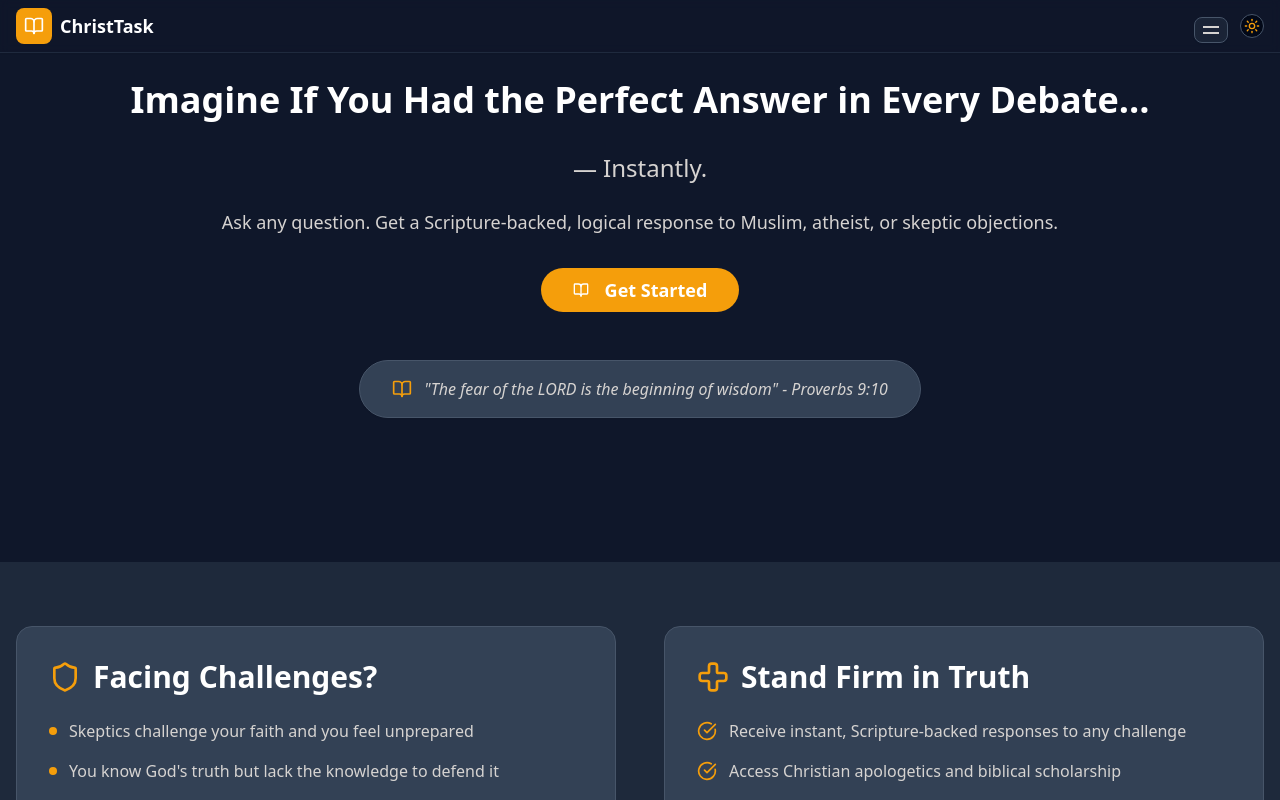
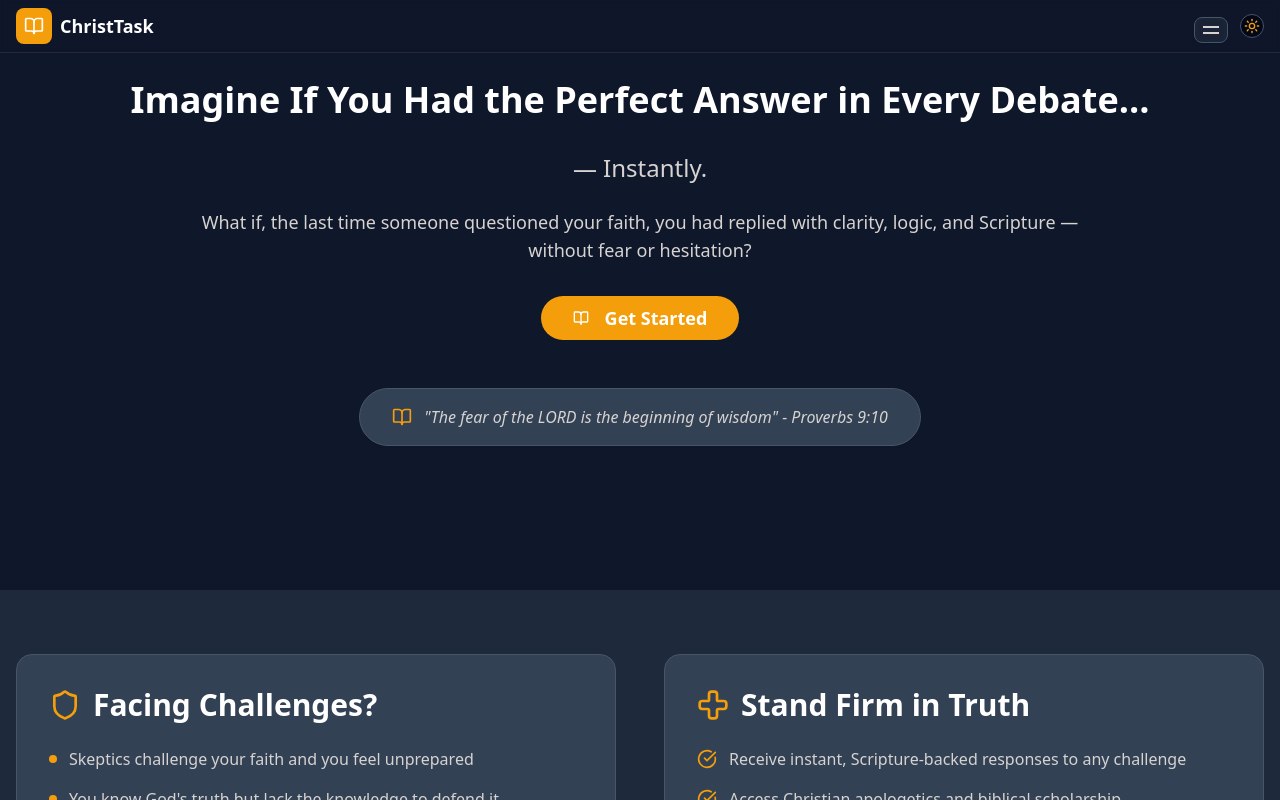
Before and after one commit to dimitrovic/christtasklovable-ai, a React (Vite) app: page / in a window 1280 px wide. Shown: the top 800 px of the page. Built offline with nearby package versions, Linux system fonts and the light colour scheme.

Commit message:
Replace subheader text
Replaced the subheader text with the new text provided by the user.

```diff
--- a/src/components/LandingPage.tsx
+++ b/src/components/LandingPage.tsx
@@ -201,7 +201,7 @@ export const LandingPage = ({ onGetStarted, onHowItWorks }: LandingPageProps) =>
           </h1>
 
           <p className="text-base md:text-lg text-stone-700 dark:text-stone-300 mb-8 max-w-4xl mx-auto leading-relaxed">
-            Ask any question. Get a Scripture-backed, logical response to Muslim, atheist, or skeptic objections.
+            What if, the last time someone questioned your faith, you had replied with clarity, logic, and Scripture — without fear or hesitation?
           </p>
 
           <div className="flex justify-center mb-12">
```
